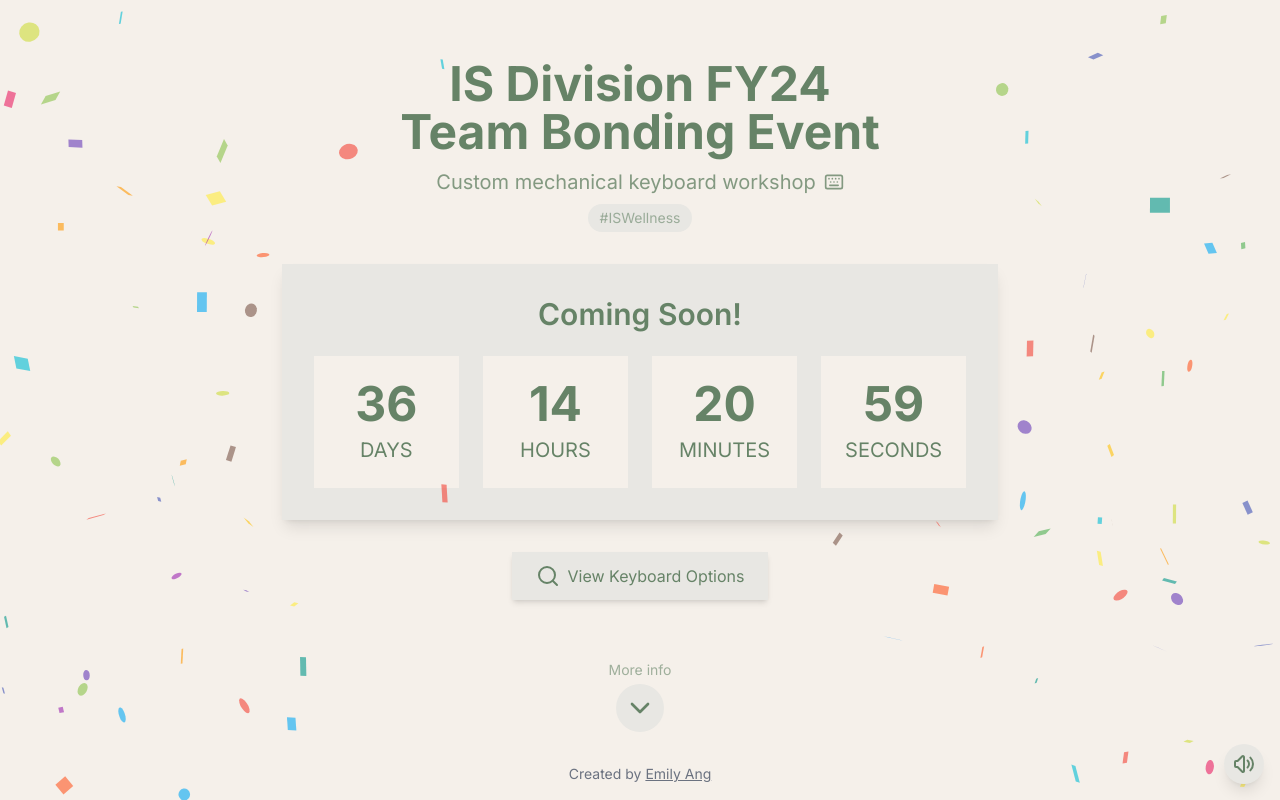
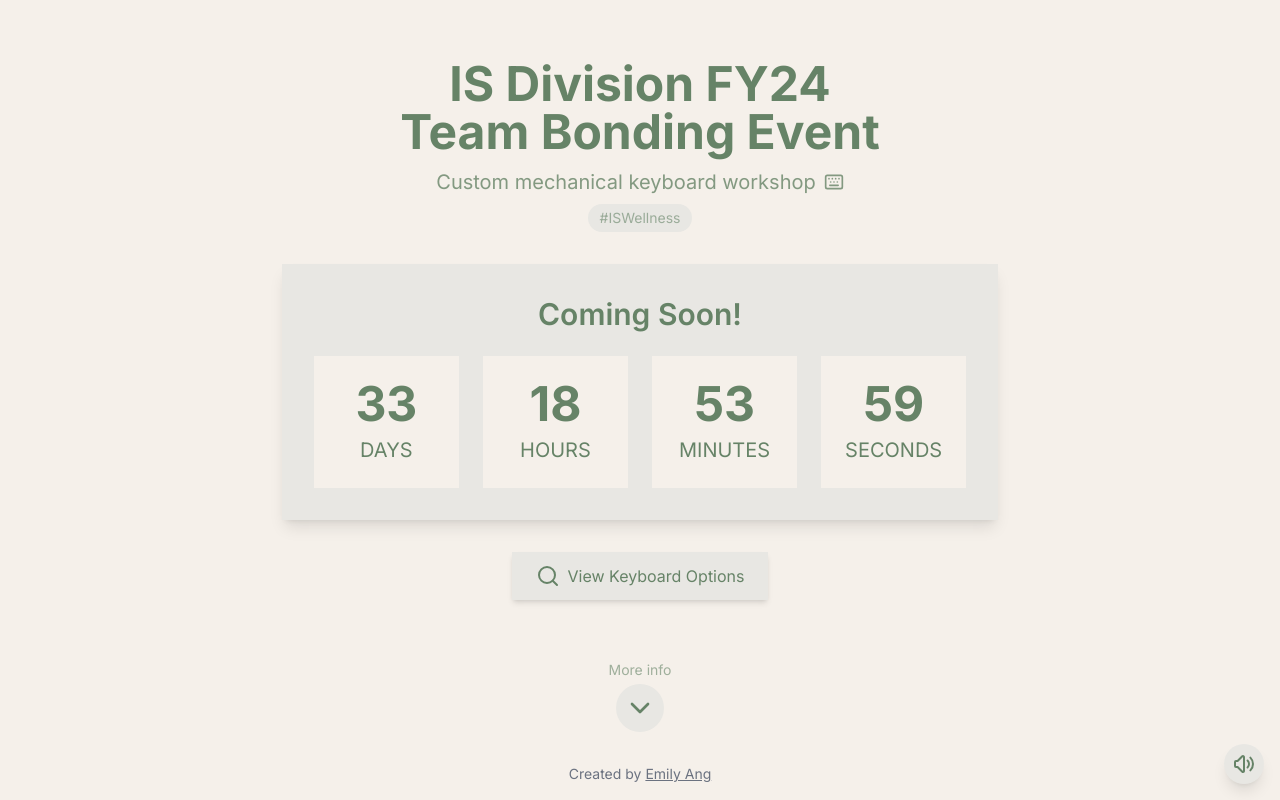
Before and after one commit to eang010/keyboard-workshop-countdown, a Next.js app: page / in a window 1280 px wide. Built offline with nearby package versions, Linux system fonts and the light colour scheme.

Commit message:
Add effects for D Day

```diff
--- a/app/page.tsx
+++ b/app/page.tsx
@@ -16,7 +16,7 @@ export default function Home() {
     height: 0,
   });
   const [isExpanded, setIsExpanded] = useState(false)
-  const eventDate = new Date("2025-03-24T14:30:00+08:00")
+  const eventDate = new Date("2025-03-21T19:03:00+08:00")
 
   useEffect(() => {
     // Update window size
@@ -39,22 +39,6 @@ export default function Home() {
 
   return (
     <main className="min-h-screen text-text flex flex-col">
-      <Confetti
-        width={windowSize.width}
-        height={windowSize.height}
-        numberOfPieces={50}
-        recycle={true}
-        confettiSource={{x: 0, y: 0, w: windowSize.width * 0.2, h: windowSize.height}}
-        opacity={0.6}
-      />
-      <Confetti
-        width={windowSize.width}
-        height={windowSize.height}
-        numberOfPieces={50}
-        recycle={true}
-        confettiSource={{x: windowSize.width * 0.8, y: 0, w: windowSize.width * 0.2, h: windowSize.height}}
-        opacity={0.6}
-      />
       <AudioPlayer />
       <div className="flex-grow flex items-center justify-center">
         <div className="text-center">
@@ -69,7 +53,7 @@ export default function Home() {
           <p className="text-sm mb-8 flex gap-2 justify-center">
             <span className="bg-alt-bg px-3 py-1 rounded-full text-text/60">#ISWellness</span>
           </p>
-          <CountdownTimer targetDate={eventDate} />
+          <CountdownTimer targetDate={eventDate} windowSize={windowSize} />
           <Link
               href="/options"
               className="inline-flex items-center mt-8 bg-alt-bg text-text px-6 py-3 rounded-lg shadow-md hover:bg-opacity-80 transition-colors duration-200"
--- a/components/CountdownTimer.tsx
+++ b/components/CountdownTimer.tsx
@@ -1,6 +1,7 @@
 "use client"
 
 import { useState, useEffect } from "react"
+import Confetti from 'react-confetti'
 
 interface TimeLeft {
   days: number
@@ -9,8 +10,15 @@ interface TimeLeft {
   seconds: number
 }
 
-export default function CountdownTimer({ targetDate }: { targetDate: Date }) {
+interface WindowSize {
+  width: number
+  height: number
+}
+
+export default function CountdownTimer({ targetDate, windowSize }: { targetDate: Date, windowSize: WindowSize }) {
   const [timeLeft, setTimeLeft] = useState<TimeLeft>({ days: 0, hours: 0, minutes: 0, seconds: 0 })
+  const [isTimeUp, setIsTimeUp] = useState(false)
+  const [showConfetti, setShowConfetti] = useState(false)
 
   useEffect(() => {
     const calculateTimeLeft = () => {
@@ -28,15 +36,57 @@ export default function CountdownTimer({ targetDate }: { targetDate: Date }) {
       return { days: 0, hours: 0, minutes: 0, seconds: 0 }
     }
 
-    const timer = setInterval(() => setTimeLeft(calculateTimeLeft()), 1000)
+    const timer = setInterval(() => {
+      const newTimeLeft = calculateTimeLeft()
+      setTimeLeft(newTimeLeft)
+
+      // Check if timer just hit zero
+      if (!isTimeUp && newTimeLeft.days === 0 && newTimeLeft.hours === 0 &&
+          newTimeLeft.minutes === 0 && newTimeLeft.seconds === 0) {
+        setIsTimeUp(true)
+        setShowConfetti(true)
+      }
+    }, 1000)
+
     setTimeLeft(calculateTimeLeft()) // Initial calculation
 
     return () => clearInterval(timer)
-  }, [targetDate])
+  }, [targetDate, isTimeUp])
 
   return (
-    <div className="bg-alt-bg p-8 rounded-lg shadow-lg max-w-4xl mx-auto">
-      <h2 className="text-2xl md:text-3xl font-semibold mb-6 text-center">Coming Soon!</h2>
+    <>
+      {showConfetti && (
+        <>
+          <Confetti
+            width={windowSize.width}
+            height={windowSize.height}
+            numberOfPieces={50}
+            recycle={true}
+            confettiSource={{x: 0, y: 0, w: windowSize.width * 0.2, h: windowSize.height}}
+            opacity={0.6}
+          />
+          <Confetti
+            width={windowSize.width}
+            height={windowSize.height}
+            numberOfPieces={50}
+            recycle={true}
+            confettiSource={{x: windowSize.width * 0.8, y: 0, w: windowSize.width * 0.2, h: windowSize.height}}
+            opacity={0.6}
+          />
+        </>
+      )}
+      <style jsx>{`
+        @keyframes pulse {
+          0% { transform: scale(1); }
+          50% { transform: scale(1.1); }
+          100% { transform: scale(1); }
+        }
+        .pulse-animation {
+          animation: pulse 2s ease-in-out infinite;
+        }
+      `}</style>
+      <div className={`bg-alt-bg p-8 rounded-lg shadow-lg max-w-4xl mx-auto ${isTimeUp ? 'pulse-animation' : ''}`}>
+        <h2 className="text-2xl md:text-3xl font-semibold mb-6 text-center">{isTimeUp ? "It's Time!" : "Coming Soon!"}</h2>
         <div className="grid grid-cols-4 gap-2 md:gap-6 text-center">
           {Object.entries(timeLeft).map(([unit, value]) => (
             <div key={unit} className="bg-main-bg p-3 md:p-6 rounded-md">
@@ -46,5 +96,6 @@ export default function CountdownTimer({ targetDate }: { targetDate: Date }) {
           ))}
         </div>
       </div>
+    </>
   )
 }
```
Also changed, not shown: 1 other file (tests, documents, lock files or other folders). Lines whose indentation alone changed are shown as unchanged.
